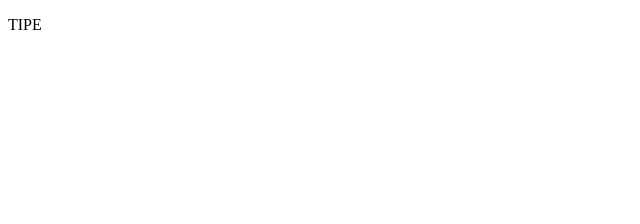
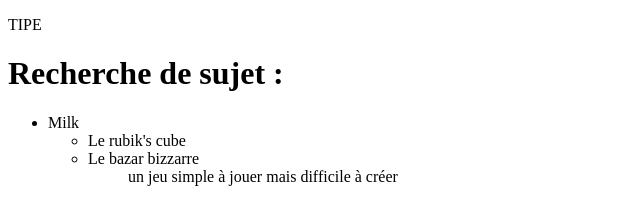
Before and after one commit to Laurap254/Laurap254.github.io, a plain HTML site: page index.html in a window 1280 px wide. Shown: the whole page, without its empty margins (0-640 px from the left). Drawn offline with Linux system fonts and the light colour scheme.

Commit message:
Update index.html

```diff
--- a/index.html
+++ b/index.html
@@ -6,5 +6,15 @@
   </head>
   <body>
     <p> TIPE </p>
+      <h1> Recherche de sujet : </h1>
+      <ul>
+          <li>Milk</li>
+          <ul>
+              <li> Le rubik's cube </li>
+              <li> Le bazar bizzarre</li>
+                  <ul> un jeu simple à jouer mais difficile à créer </ul>
+          </ul>
+</ul>
+
   </body>
 </html>
```
